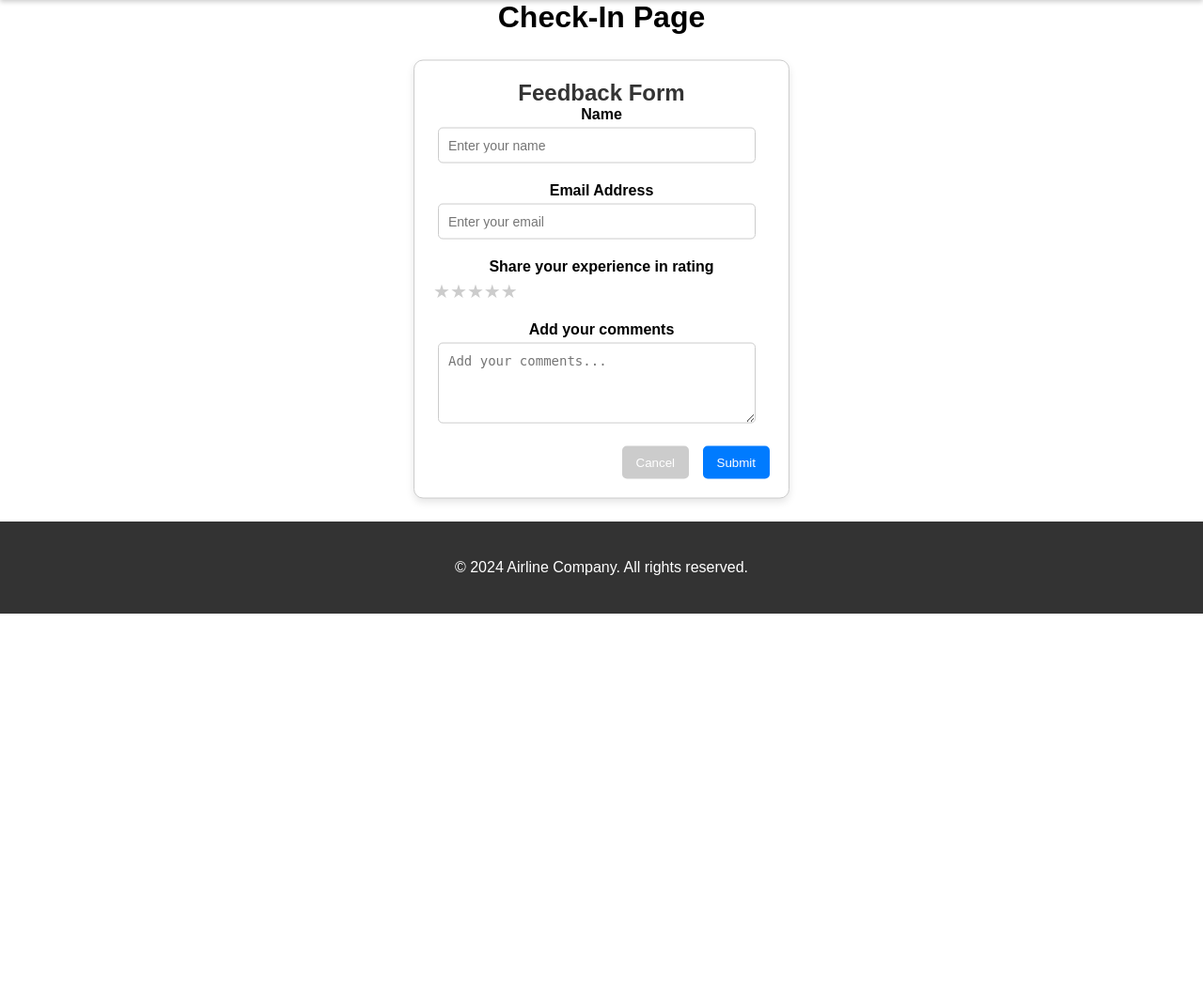
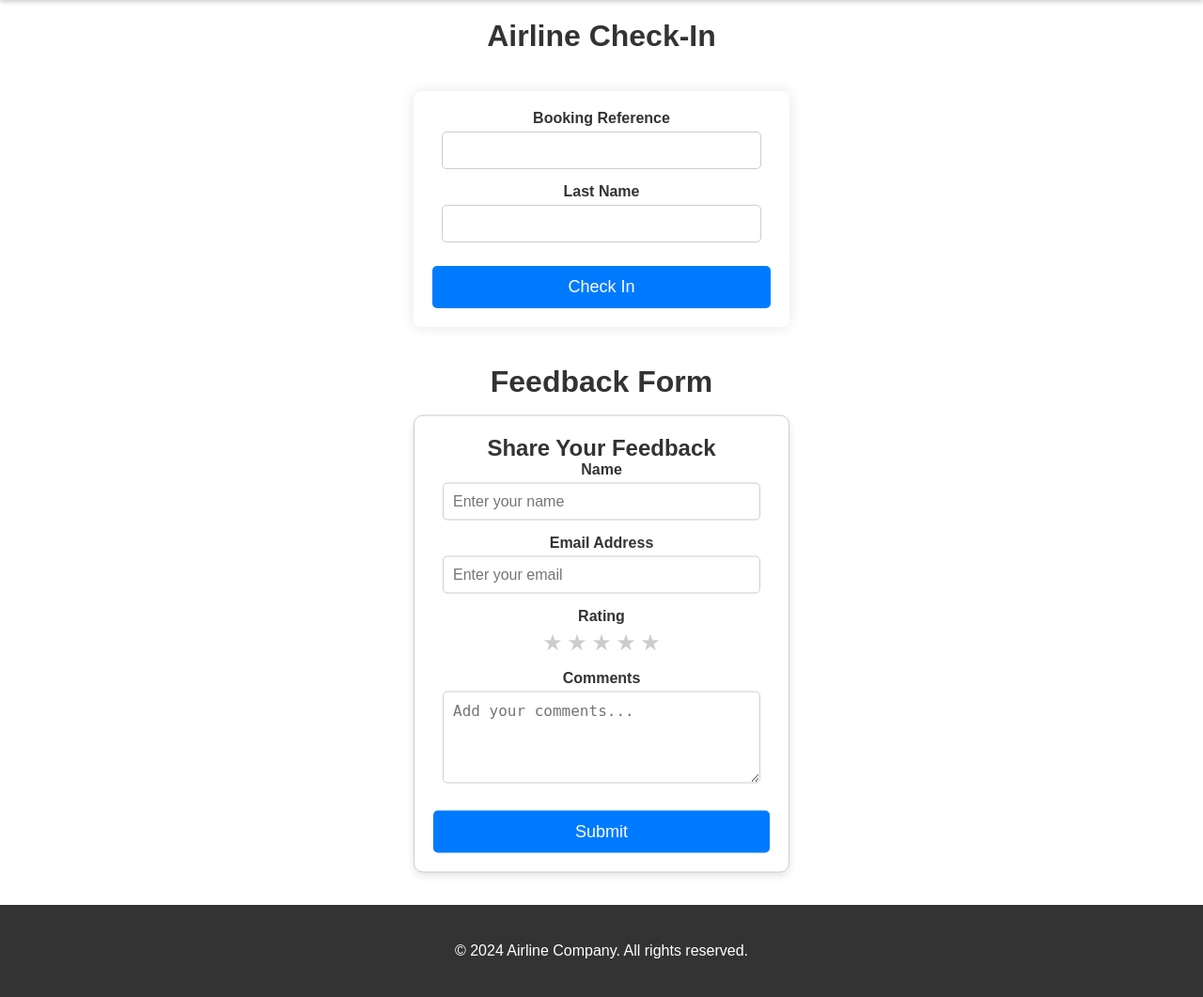
Before and after one commit to Daniel-Stephende5/IM2-Repository, a Django app: page /checkin/ in a window 1280 px wide. Shown: the part 51-1112 px from the top of the page at 94% size. Before the commit the page ends 704 px from the top, so only its background shows below. Run offline with Django 5.2, Linux system fonts and the light colour scheme.

Commit message:
Updated checkin

```diff
--- /dev/null
+++ b/NewDjango/myblogsite/blog/static/checkin_up.css
@@ -0,0 +1,79 @@
+.checkin-header,
+.feedback-header {
+    text-align: center;
+    padding: 20px;
+    color: #333;
+}
+
+.holder {
+    max-width: 400px;
+    margin: 20px auto;
+    padding: 20px;
+    background-color: #ffffff;
+    border-radius: 8px;
+    box-shadow: 0 0 15px rgba(0, 0, 0, 0.1);
+}
+
+.form-group,
+.feedback-form-group {
+    margin-bottom: 15px;
+}
+
+.form-group label,
+.feedback-form-group label {
+    font-weight: bold;
+    margin-bottom: 5px;
+    display: block;
+    color: #333;
+}
+
+.form-group input,
+.feedback-form-group input,
+.feedback-form-group textarea {
+    width: calc(100% - 20px);
+    padding: 10px;
+    border: 1px solid #ccc;
+    border-radius: 5px;
+    font-size: 16px;
+}
+
+.checkin-btn,
+.submit-btn {
+    width: 100%;
+    padding: 12px;
+    background-color: #007bff;
+    color: white;
+    border: none;
+    font-size: 18px;
+    border-radius: 5px;
+    cursor: pointer;
+    margin-top: 10px;
+}
+
+.checkin-btn:hover,
+.submit-btn:hover {
+    background-color: #155bb5;
+}
+
+.star {
+    cursor: pointer;
+    font-size: 24px;
+    color: #ccc;
+}
+
+.star.selected,
+.star.hover {
+    color: #ffbc00;
+}
+
+.error,
+.success {
+    display: none;
+    font-size: 14px;
+    color: red;
+    text-align: center;
+}
+
+.success {
+    color: green;
+}
--- a/NewDjango/myblogsite/blog/templates/checkin.html
+++ b/NewDjango/myblogsite/blog/templates/checkin.html
@@ -1,15 +1,18 @@
-{%load static %}
+{% load static %}
 <!DOCTYPE html>
 <html lang="en">
 <head>
-    <meta charset="UTF-8" />
-    <meta name="viewport" content="width=device-width, initial-scale=1.0" />
-    <link rel="stylesheet" type="text/css" href="{% static  'main.css' %}" />
-    <link rel="stylesheet" type="text/css" href="{% static  'checkin.css' %}" />
-    <link rel="stylesheet" type="text/css" href="{% static 'navbar.css' %}" />
+    <meta charset="UTF-8">
+    <meta name="viewport" content="width=device-width, initial-scale=1.0">
+    <link rel="stylesheet" type="text/css" href="{% static 'main.css' %}">
+    <link rel="stylesheet" type="text/css" href="{% static 'checkin.css' %}">
+    <link rel="stylesheet" type="text/css" href="{% static 'navbar.css' %}">
+    <link rel="stylesheet" type="text/css" href="{% static 'checkin_up.css' %}">
 
-    <title>Check In</title>
+    <title>Airline Check-In</title>
+
 </head>
+<body>
     <nav>
         <a href="{% url 'home' %}">Home</a>
         <a href="{% url 'flights' %}">View Flights</a>
@@ -21,160 +24,72 @@
         <a href="{% url 'login' %}">Login</a>
         <a href="{% url 'logout' %}">Logout</a>
     </nav>
-  <body>
-    <!-- Check-In Header Section -->
+
+    <!-- Check-In Section -->
     <div class="checkin-header">
-      <h1>Check-In Page</h1>
+        <h1>Airline Check-In</h1>
+    </div>
+    <div class="holder">
+        <form action="/checkin" method="post">
+            <div class="form-group">
+                <label for="bookingReference">Booking Reference</label>
+                <input type="text" id="bookingReference" name="bookingReference" required>
+            </div>
+            <div class="form-group">
+                <label for="lastName">Last Name</label>
+                <input type="text" id="lastName" name="lastName" required>
+            </div>
+            <button type="submit" class="checkin-btn">Check In</button>
+        </form>
     </div>
 
-    <!-- Feedback Form Container -->
+    <!-- Feedback Form Section -->
+    <div class="feedback-header">
+        <h1>Feedback Form</h1>
+    </div>
     <div class="container">
         <form id="feedback-form" action="" method="POST">
-        <h2 style="text-align: center; color: #333">Feedback Form</h2>
-
-        <!-- Error message for empty fields -->
+            <h2 style="text-align: center; color: #333">Share Your Feedback</h2>
             <div class="error" id="error-message">Please fill in all fields.</div>
-
-        <!-- Name -->
-        <div style="margin-bottom: 20px">
-          <label
-            for="name"
-            style="display: block; margin-bottom: 5px; font-weight: bold"
-            >Name</label
-          >
-          <input
-            type="text"
-            id="name"
-            name="name"
-            placeholder="Enter your name"
-            required
-            style="
-              width: calc(100% - 20px);
-              padding: 10px;
-              border: 1px solid #ccc;
-              border-radius: 5px;
-              font-size: 14px;
-              margin-right: 10px;
-            "
-          />
+            <div class="feedback-form-group">
+                <label for="name">Name</label>
+                <input type="text" id="name" name="name" placeholder="Enter your name" required>
             </div>
-
-        <!-- Email -->
-        <div style="margin-bottom: 20px">
-          <label
-            for="email"
-            style="display: block; margin-bottom: 5px; font-weight: bold"
-            >Email Address</label
-          >
-          <input
-            type="email"
-            id="email"
-            name="email"
-            placeholder="Enter your email"
-            required
-            style="
-              width: calc(100% - 20px);
-              padding: 10px;
-              border: 1px solid #ccc;
-              border-radius: 5px;
-              font-size: 14px;
-              margin-right: 10px;
-            "
-          />
+            <div class="feedback-form-group">
+                <label for="email">Email Address</label>
+                <input type="email" id="email" name="email" placeholder="Enter your email" required>
             </div>
-
-        <!-- Rating -->
-        <div style="margin-bottom: 20px">
-          <label
-            for="rating"
-            style="display: block; margin-bottom: 5px; font-weight: bold"
-            >Share your experience in rating</label
-          >
-          <div style="display: flex; align-items: center" id="rating">
+            <div class="feedback-form-group">
+                <label for="rating">Rating</label>
+                <div id="rating">
                     <span class="star" data-value="1">&#9733;</span>
                     <span class="star" data-value="2">&#9733;</span>
                     <span class="star" data-value="3">&#9733;</span>
                     <span class="star" data-value="4">&#9733;</span>
                     <span class="star" data-value="5">&#9733;</span>
                 </div>
-          <input type="hidden" id="rating-value" name="rating" value="0" />
-          <!-- Hidden input to store selected rating -->
+                <input type="hidden" id="rating-value" name="rating" value="0">
             </div>
-
-        <!-- Comment -->
-        <div style="margin-bottom: 20px">
-          <label
-            for="comments"
-            style="display: block; margin-bottom: 5px; font-weight: bold"
-            >Add your comments</label
-          >
-          <textarea
-            id="comments"
-            name="comments"
-            rows="4"
-            placeholder="Add your comments..."
-            style="
-              width: calc(100% - 20px);
-              padding: 10px;
-              border: 1px solid #ccc;
-              border-radius: 5px;
-              font-size: 14px;
-              margin-right: 10px;
-            "
-          ></textarea>
+            <div class="feedback-form-group">
+                <label for="comments">Comments</label>
+                <textarea id="comments" name="comments" rows="4" placeholder="Add your comments..."></textarea>
             </div>
-
-        <!-- Buttons -->
-        <div style="text-align: right">
-          <button
-            type="reset"
-            style="
-              padding: 10px 15px;
-              margin-right: 10px;
-              border: none;
-              background-color: #ccc;
-              color: white;
-              border-radius: 5px;
-              cursor: pointer;
-            "
-          >
-            Cancel
-          </button>
-          <button
-            type="button"
-            id="submit-btn"
-            style="
-              padding: 10px 15px;
-              border: none;
-              background-color: #007bff;
-              color: white;
-              border-radius: 5px;
-              cursor: pointer;
-            "
-          >
-            Submit
-          </button>
-        </div>
-
-        <!-- Success message -->
-        <div class="success" id="success-message">
-          Feedback sent successfully!
-        </div>
+            <button type="button" class="submit-btn" id="submit-btn">Submit</button>
+            <div class="success" id="success-message">Feedback sent successfully!</div>
         </form>
     </div>
 
     <script>
-      // JavaScript to handle star rating
+        // JavaScript for rating and form submission
         const stars = document.querySelectorAll(".star");
         const ratingValue = document.getElementById("rating-value");
-      const form = document.getElementById("feedback-form");
-      const submitBtn = document.getElementById("submit-btn");
         const errorMessage = document.getElementById("error-message");
         const successMessage = document.getElementById("success-message");
+        const submitBtn = document.getElementById("submit-btn");
 
-      stars.forEach((star) => {
+        stars.forEach(star => {
             star.addEventListener("mouseover", () => {
-          stars.forEach((s) => s.classList.remove("hover"));
+                stars.forEach(s => s.classList.remove("hover"));
                 star.classList.add("hover");
                 let previousStar = star.previousElementSibling;
                 while (previousStar) {
@@ -182,48 +97,38 @@
                     previousStar = previousStar.previousElementSibling;
                 }
             });
-
-        star.addEventListener("mouseout", () => {
-          stars.forEach((s) => s.classList.remove("hover"));
-          stars.forEach((s) => {
-            if (s.classList.contains("selected")) {
-              s.classList.add("hover");
-            }
-          });
-        });
-
+            star.addEventListener("mouseout", () => stars.forEach(s => s.classList.remove("hover")));
             star.addEventListener("click", () => {
-          stars.forEach((s) => s.classList.remove("selected"));
+                stars.forEach(s => s.classList.remove("selected"));
                 star.classList.add("selected");
                 let previousStar = star.previousElementSibling;
                 while (previousStar) {
                     previousStar.classList.add("selected");
                     previousStar = previousStar.previousElementSibling;
                 }
-          ratingValue.value = star.dataset.value; // Set the value in hidden input
+                ratingValue.value = star.dataset.value;
             });
         });
 
-      // Form validation and submission
         submitBtn.addEventListener("click", () => {
             const name = document.getElementById("name").value;
             const email = document.getElementById("email").value;
             const rating = ratingValue.value;
             const comments = document.getElementById("comments").value;
 
-        // Check if any fields are empty
-        if (name === "" || email === "" || rating === "0" || comments === "") {
+            if (!name || !email || rating === "0" || !comments) {
                 errorMessage.style.display = "block";
-          successMessage.style.display = "none"; // Hide success message if it's showing
+                successMessage.style.display = "none";
             } else {
                 errorMessage.style.display = "none";
                 successMessage.style.display = "block";
-          form.reset(); // Reset the form fields after submission
-          stars.forEach((s) => s.classList.remove("selected")); // Reset star rating
-          ratingValue.value = "0"; // Reset hidden input value
+                document.getElementById("feedback-form").reset();
+                stars.forEach(s => s.classList.remove("selected"));
+                ratingValue.value = "0";
             }
         });
     </script>
+
     <footer>
         <p>&copy; 2024 Airline Company. All rights reserved.</p>
     </footer>
```
Lines whose indentation alone changed are shown as unchanged.
